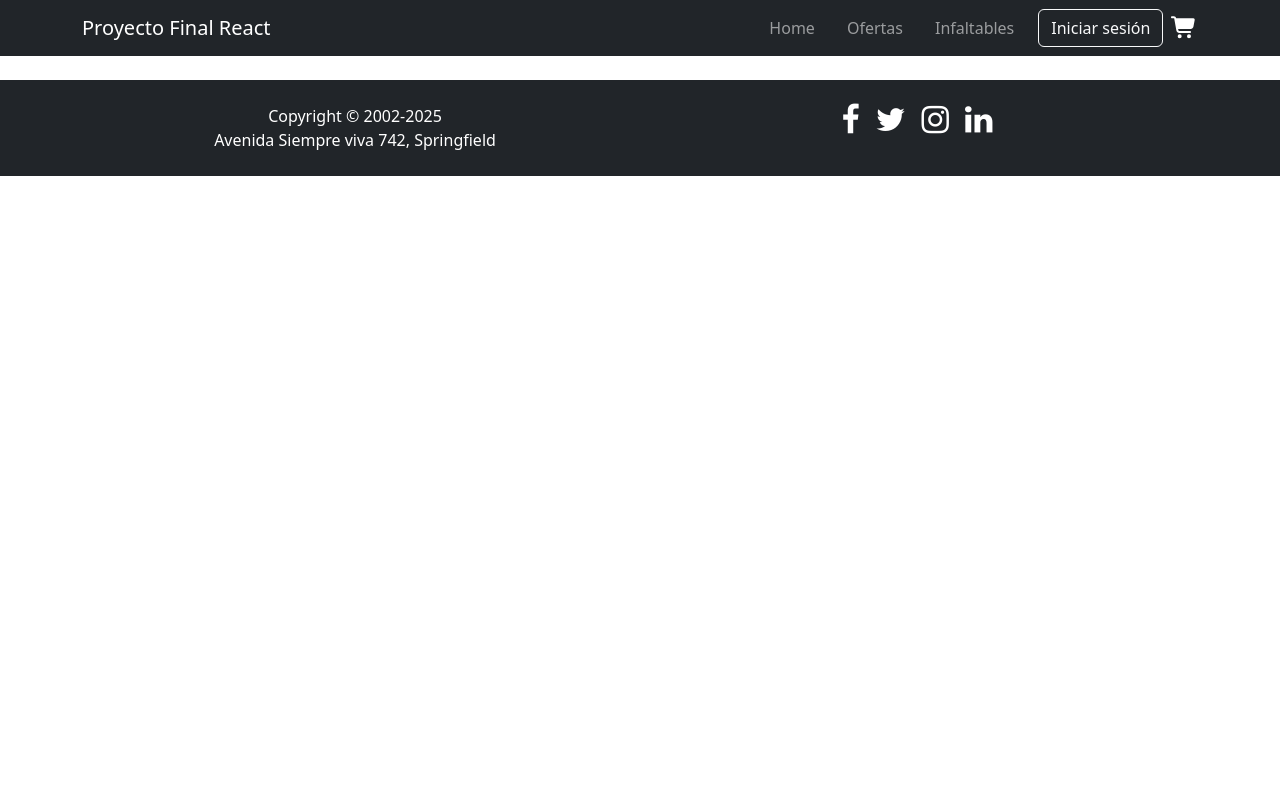
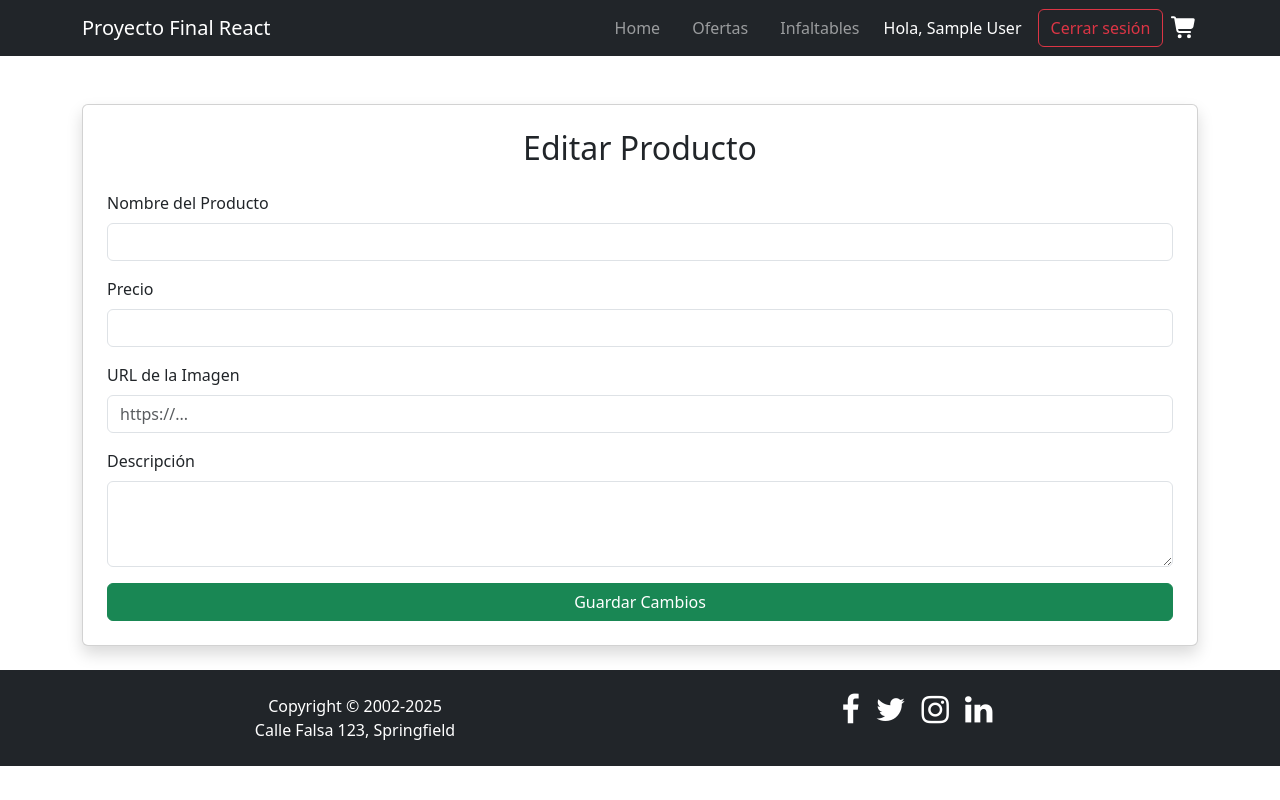
Before and after one commit to Tomas-Perez/Proyecto-Final-React---Tomas-Ezequiel-Perez, a React (Vite) app: page /producto/editar/1 in a window 1280 px wide. Built offline with nearby package versions, Linux system fonts and the light colour scheme; no server answers; sample sign-in values are in the browser's storage.

Commit message:
Implementamos CRUD

```diff
--- a/src/App.jsx
+++ b/src/App.jsx
@@ -1,6 +1,8 @@
 import { BrowserRouter as Router, Routes, Route } from 'react-router-dom';
 import { CartProvider } from './context/CartContext';
 import { AuthProvider } from './context/AuthContext';
+import { ProductsProvider } from './context/ProductsContext';
+import ProductForm from './components/ProductForm';
 import Header from './components/Header';
 import Home from './components/Home';
 import Ofertas from './components/Ofertas';
@@ -8,26 +10,57 @@ import Infaltables from './components/Infaltables';
 import Login from './components/Login';
 import Footer from './components/Footer';
 import Carrito from "./components/Carrito";
+import ProtectedRoute from './components/ProtectedRoute';
 
 function App() {
-
   return (
     <AuthProvider>
       <CartProvider>
+        <ProductsProvider>
           <Router>
             <Header />
             <Routes>
+              {/* Rutas Publicas */}
               <Route path="/login" element={<Login />} />
               <Route path="/" element={<Home />} />
               <Route path="/ofertas" element={<Ofertas />} />
               <Route path="/infaltables" element={<Infaltables />} />
-            <Route path="/carrito" element={<Carrito />}/>
+
+              {/* Rutas Protegidas */}
+              <Route
+                path="/carrito"
+                element={
+                  <ProtectedRoute>
+                    <Carrito />
+                  </ProtectedRoute>
+                }
+              />
+
+              <Route
+                path="/producto/nuevo"
+                element={
+                  <ProtectedRoute>
+                    <ProductForm />
+                  </ProtectedRoute>
+                }
+              />
+
+              <Route
+                path="/producto/editar/:id"
+                element={
+                  <ProtectedRoute>
+                    <ProductForm />
+                  </ProtectedRoute>
+                }
+              />
+
             </Routes>
             <Footer/>
           </Router>
+        </ProductsProvider>
       </CartProvider>
     </AuthProvider>
   )
 }
 
-export default App
+export default App;
--- a/src/components/Footer.jsx
+++ b/src/components/Footer.jsx
@@ -9,7 +9,7 @@ const Footer = () => {
         <Row>
           <Col md={6}>
             <p className="mb-0">Copyright © 2002-2025</p>
-            <p className="mb-0">Avenida Siempre viva 742, Springfield</p>
+            <p className="mb-0">Calle Falsa 123, Springfield</p>
           </Col>
           <Col md={6}>
             <div>
--- /dev/null
+++ b/src/components/ProductForm.jsx
@@ -0,0 +1,97 @@
+import React, { useState, useEffect } from 'react';
+import { Form, Button, Container, Card } from 'react-bootstrap';
+import { useNavigate, useParams } from 'react-router-dom';
+import { useProducts } from '../context/ProductsContext';
+
+const ProductForm = () => {
+  const { agregarProducto, editarProducto, getProductoById } = useProducts();
+  const navigate = useNavigate();
+  const { id } = useParams(); // Si hay ID, estamos editando
+
+  const [formData, setFormData] = useState({
+    title: '',
+    price: '',
+    description: '',
+    image: '',
+    category: 'electronic'
+  });
+
+  useEffect(() => {
+    if (id) {
+      const producto = getProductoById(id);
+      if (producto) {
+        setFormData(producto);
+      }
+    }
+  }, [id, getProductoById]);
+
+  const handleChange = (e) => {
+    setFormData({ ...formData, [e.target.name]: e.target.value });
+  };
+
+  const handleSubmit = (e) => {
+    e.preventDefault();
+
+    if (id) {
+      editarProducto({ ...formData, id: parseInt(id) }); // Aseguramos que el ID se mantenga
+      alert("Producto actualizado correctamente");
+    } else {
+      agregarProducto({
+        ...formData,
+        price: parseFloat(formData.price),
+        image: formData.image || "https://via.placeholder.com/150" // Sino agregamos imagen por defecto
+      });
+      alert("Producto creado correctamente");
+    }
+    navigate('/'); // Volver al inicio
+  };
+
+  return (
+    <Container className="mt-5">
+      <Card className="p-4 shadow">
+        <h2 className="text-center mb-4">{id ? "Editar Producto" : "Nuevo Producto"}</h2>
+        <Form onSubmit={handleSubmit}>
+
+          <Form.Group className="mb-3">
+            <Form.Label>Nombre del Producto</Form.Label>
+            <Form.Control
+              type="text" name="title" required
+              value={formData.title} onChange={handleChange}
+            />
+          </Form.Group>
+
+          <Form.Group className="mb-3">
+            <Form.Label>Precio</Form.Label>
+            <Form.Control
+              type="number" name="price" required
+              value={formData.price} onChange={handleChange}
+            />
+          </Form.Group>
+
+          <Form.Group className="mb-3">
+            <Form.Label>URL de la Imagen</Form.Label>
+            <Form.Control
+              type="text" name="image"
+              placeholder="https://..."
+              value={formData.image} onChange={handleChange}
+            />
+          </Form.Group>
+
+          <Form.Group className="mb-3">
+            <Form.Label>Descripción</Form.Label>
+            <Form.Control
+              as="textarea" rows={3} name="description" required
+              value={formData.description} onChange={handleChange}
+            />
+          </Form.Group>
+
+          <Button variant="success" type="submit" className="w-100">
+            {id ? "Guardar Cambios" : "Crear Producto"}
+          </Button>
+        </Form>
+      </Card>
+    </Container>
+  );
+};
+
+export default ProductForm;
--- a/src/components/ProductList.jsx
+++ b/src/components/ProductList.jsx
@@ -1,54 +1,64 @@
-import React, { useEffect, useState } from 'react';
-import { Row, Col } from 'react-bootstrap';
+import React from 'react';
+import { Row, Col, Button } from 'react-bootstrap';
 import ProductCard from './ProductCard';
 import { useCart } from '../context/CartContext';
+import { useProducts } from '../context/ProductsContext';
+import { useAuth } from '../context/AuthContext';
+import { Link } from 'react-router-dom';
 
-const ProductList = ({ category = null }) =>
-    {
-        const [products, setProducts] = useState([]);
-        const [loading, setLoading] = useState(true);
+const ProductList = () => {
+    const { productos, loading, eliminarProducto } = useProducts();
+    const { agregarAlCarrito } = useCart();
+    const { isAuthenticated } = useAuth(); // Para mostrar botones solo si esta logueado
 
-        const { agregarAlCarrito } = useCart();
+    if (loading) return <div>Cargando productos...</div>;
 
-         useEffect(() =>
-        {
-        let url = 'https://fakestoreapi.com/products';
-        if (category)
-        {
-        url = `https://fakestoreapi.com/products/category/${category}`;
-        }
+    return (
+        <>
+            {/* Botón para Crear Producto (Solo visible si logueado) */}
+            {isAuthenticated && (
+                <div className="mb-4 text-end">
+                    <Button as={Link} to="/producto/nuevo" variant="success">
+                        + Nuevo Producto
+                    </Button>
+                </div>
+            )}
 
-        fetch(url)
-        .then((response) => response.json())
-        .then((data) => {
-            setProducts(data);
-            setLoading(false);
-        })
-        .catch((error) => {
-            console.error("Error fetching data:", error);
-            setLoading(false);
-        });
-        }, [category]);
+            <Row>
+                {productos.map((product) => (
+                    <Col md={4} key={product.id} className="mb-4">
+                        <ProductCard
+                            product={product}
+                            agregarAlCarrito={agregarAlCarrito}
+                        />
 
-        const handleAgregarAlCarrito = (product) => {
-            alert(`Producto ${product.title} agregado al carrito`);
-        };
-
-
-        if (loading) {
-            return <div>Cargando...</div>;
-        }
-
-
-        return (
-            <Row>
-            {products.map((product) => (
-                <Col md={4} key={product.id} className="mb-4">
-                <ProductCard product={product} agregarAlCarrito={agregarAlCarrito} />
-                </Col>
-            ))}
+                        {/* Botones de Administración (Editar/Eliminar) */}
+                        {isAuthenticated && (
+                            <div className="d-flex justify-content-between mt-2">
+                                <Button
+                                    as={Link}
+                                    to={`/producto/editar/${product.id}`}
+                                    variant="warning"
+                                    size="sm"
+                                >
+                                    ✏️ Editar
+                                </Button>
+                                <Button
+                                    variant="danger"
+                                    size="sm"
+                                    onClick={() => {
+                                        if(window.confirm('¿Borrar producto?'))
+                                            eliminarProducto(product.id)
+                                    }}
+                                >
+                                    🗑️ Borrar
+                                </Button>
+                            </div>
+                        )}
+                    </Col>
+                ))}
             </Row>
+        </>
   );
 }
-
 export default ProductList;
--- /dev/null
+++ b/src/components/ProtectedRoute.jsx
@@ -0,0 +1,17 @@
+import React from 'react';
+import { Navigate } from 'react-router-dom';
+import { useAuth } from '../context/AuthContext';
+
+const ProtectedRoute = ({ children }) => {
+  const { isAuthenticated } = useAuth();
+
+  if (!isAuthenticated) {
+    // Si no tiene token, redirigir a Login
+    return <Navigate to="/login" replace />;
+  }
+
+  // Si tiene token, dejarlo pasar
+  return children;
+};
+
+export default ProtectedRoute;
--- a/src/context/AuthContext.jsx
+++ b/src/context/AuthContext.jsx
@@ -1,21 +1,43 @@
-import React, { createContext, useState, useContext } from 'react';
+import React, { createContext, useState, useContext, useEffect } from 'react';
 
 const AuthContext = createContext();
 
 export const AuthProvider = ({ children }) => {
-  // (null = no logueado)
   const [user, setUser] = useState(null);
+  const [token, setToken] = useState(localStorage.getItem('authToken') || null);
+
+  useEffect(() => {
+    if (token) {
+      const storedUser = localStorage.getItem('authUser');
+      if (storedUser) {
+        setUser(JSON.parse(storedUser));
+      }
+    }
+  }, [token]);
 
   const login = (userData) => {
-    setUser(userData); // Guardamos los datos del usuario
+    const fakeToken = "abc-123-xyz-token-seguro-";
+
+    setToken(fakeToken);
+    setUser(userData);
+
+    localStorage.setItem('authToken', fakeToken);
+    localStorage.setItem('authUser', JSON.stringify(userData));
+
+    console.log("Token generado:", fakeToken);
   };
 
   const logout = () => {
-    setUser(null); // Volvemos a null
+    setToken(null);
+    setUser(null);
+    localStorage.removeItem('authToken');
+    localStorage.removeItem('authUser');
   };
 
+  const isAuthenticated = !!token;
+
   return (
-    <AuthContext.Provider value={{ user, login, logout }}>
+    <AuthContext.Provider value={{ user, token, isAuthenticated, login, logout }}>
       {children}
     </AuthContext.Provider>
   );
--- /dev/null
+++ b/src/context/ProductsContext.jsx
@@ -0,0 +1,54 @@
+import React, { createContext, useState, useEffect, useContext } from 'react';
+
+const ProductsContext = createContext();
+
+export const ProductsProvider = ({ children }) => {
+  const [productos, setProductos] = useState([]);
+  const [loading, setLoading] = useState(true);
+
+  useEffect(() => {
+    fetch('https://fakestoreapi.com/products')
+      .then((res) => res.json())
+      .then((data) => {
+        setProductos(data);
+        setLoading(false);
+      })
+      .catch((err) => console.error("Error cargando productos:", err));
+  }, []);
+
+  const agregarProducto = (nuevoProducto) => {
+    const productoConId = { ...nuevoProducto, id: Date.now() };
+    setProductos([productoConId, ...productos]);
+  };
+
+  const editarProducto = (productoEditado) => {
+    const nuevosProductos = productos.map((prod) =>
+      prod.id === productoEditado.id ? productoEditado : prod
+    );
+    setProductos(nuevosProductos);
+  };
+
+  const eliminarProducto = (id) => {
+    const nuevosProductos = productos.filter((prod) => prod.id !== id);
+    setProductos(nuevosProductos);
+  };
+
+  const getProductoById = (id) => {
+    return productos.find((prod) => prod.id === parseInt(id));
+  };
+
+  return (
+    <ProductsContext.Provider value={{
+      productos,
+      loading,
+      agregarProducto,
+      editarProducto,
+      eliminarProducto,
+      getProductoById
+    }}>
+      {children}
+    </ProductsContext.Provider>
+  );
+};
+
+export const useProducts = () => useContext(ProductsContext);
```
Lines whose indentation alone changed are shown as unchanged.
